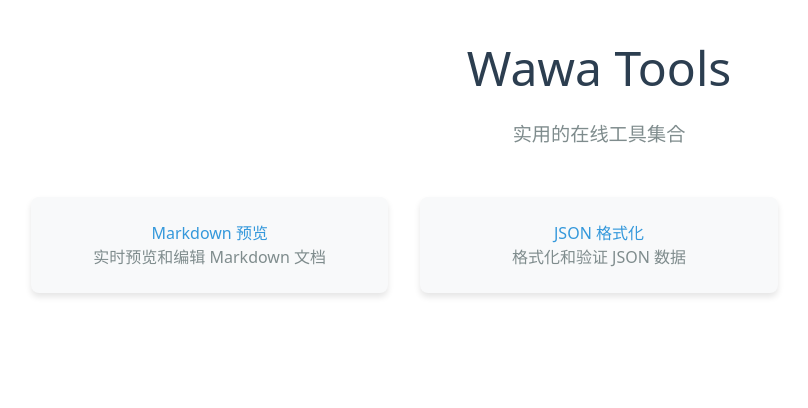
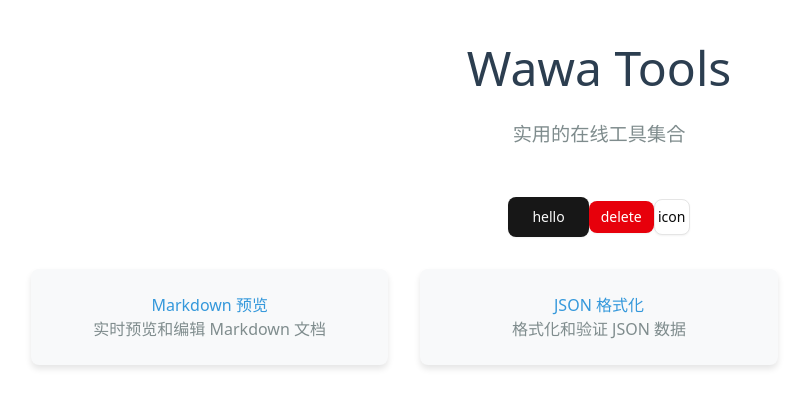
Before and after one commit to onlytiancai/wawa-tools, a Nuxt app: page / in a window 1280 px wide. Shown: the top 408 px of the page, without its empty margins (41-849 px from the left). Built offline with nearby package versions, Linux system fonts and the light colour scheme.

Commit message:
feat: 添加 shadcn-ui 按钮组件
在项目中集成 shadcn-ui 按钮组件，包括基础配置和样式变体支持。

```diff
--- /dev/null
+++ b/components/ui/button/Button.vue
@@ -0,0 +1,29 @@
+<script setup lang="ts">
+import type { PrimitiveProps } from "reka-ui"
+import type { HTMLAttributes } from "vue"
+import type { ButtonVariants } from "."
+import { Primitive } from "reka-ui"
+import { cn } from "@/lib/utils"
+import { buttonVariants } from "."
+
+interface Props extends PrimitiveProps {
+  variant?: ButtonVariants["variant"]
+  size?: ButtonVariants["size"]
+  class?: HTMLAttributes["class"]
+}
+
+const props = withDefaults(defineProps<Props>(), {
+  as: "button",
+})
+</script>
+
+<template>
+  <Primitive
+    data-slot="button"
+    :as="as"
+    :as-child="asChild"
+    :class="cn(buttonVariants({ variant, size }), props.class)"
+  >
+    <slot />
+  </Primitive>
+</template>
--- /dev/null
+++ b/components/ui/button/index.ts
@@ -0,0 +1,37 @@
+import type { VariantProps } from "class-variance-authority"
+import { cva } from "class-variance-authority"
+
+export { default as Button } from "./Button.vue"
+
+export const buttonVariants = cva(
+  "inline-flex items-center justify-center gap-2 whitespace-nowrap rounded-md text-sm font-medium transition-all disabled:pointer-events-none disabled:opacity-50 [&_svg]:pointer-events-none [&_svg:not([class*='size-'])]:size-4 shrink-0 [&_svg]:shrink-0 outline-none focus-visible:border-ring focus-visible:ring-ring/50 focus-visible:ring-[3px] aria-invalid:ring-destructive/20 dark:aria-invalid:ring-destructive/40 aria-invalid:border-destructive",
+  {
+    variants: {
+      variant: {
+        default:
+          "bg-primary text-primary-foreground shadow-xs hover:bg-primary/90",
+        destructive:
+          "bg-destructive text-white shadow-xs hover:bg-destructive/90 focus-visible:ring-destructive/20 dark:focus-visible:ring-destructive/40 dark:bg-destructive/60",
+        outline:
+          "border bg-background shadow-xs hover:bg-accent hover:text-accent-foreground dark:bg-input/30 dark:border-input dark:hover:bg-input/50",
+        secondary:
+          "bg-secondary text-secondary-foreground shadow-xs hover:bg-secondary/80",
+        ghost:
+          "hover:bg-accent hover:text-accent-foreground dark:hover:bg-accent/50",
+        link: "text-primary underline-offset-4 hover:underline",
+      },
+      size: {
+        default: "h-9 px-4 py-2 has-[>svg]:px-3",
+        sm: "h-8 rounded-md gap-1.5 px-3 has-[>svg]:px-2.5",
+        lg: "h-10 rounded-md px-6 has-[>svg]:px-4",
+        icon: "size-9",
+      },
+    },
+    defaultVariants: {
+      variant: "default",
+      size: "default",
+    },
+  },
+)
+
+export type ButtonVariants = VariantProps<typeof buttonVariants>
--- a/nuxt.config.ts
+++ b/nuxt.config.ts
@@ -20,4 +20,12 @@
   vite: {
     plugins: [ tailwindcss() ],
   },
+  modules: [
+    'shadcn-nuxt',
+    // …可能还要有 Tailwind 模块或插件
+  ],
+  shadcn: {
+    prefix: '',
+    componentDir: './components/ui', // 放组件的目录（可自定义）
+  },
 })
--- a/package.json
+++ b/package.json
@@ -14,6 +14,7 @@
     "clsx": "^2.1.1",
     "lucide-vue-next": "^0.544.0",
     "nuxt": "^3.12.4",
+    "reka-ui": "^2.5.0",
     "tailwind-merge": "^3.3.1",
     "tw-animate-css": "^1.4.0",
     "vue": "latest"
@@ -21,6 +22,7 @@
   "devDependencies": {
     "@tailwindcss/vite": "^4.1.13",
     "shadcn-nuxt": "^2.2.0",
-    "tailwindcss": "^4.1.13"
+    "tailwindcss": "^4.1.13",
+    "typescript": "^5.9.2"
   }
 }
--- a/pages/index.vue
+++ b/pages/index.vue
@@ -2,6 +2,10 @@
   <div class="container">
     <h1 class="title">Wawa Tools</h1>
     <p class="description">实用的在线工具集合</p>
+
+    <Button variant="default" size="lg">hello</Button>
+    <Button variant="destructive" size="sm">delete</Button>
+    <Button variant="outline" size="icon">icon</Button>
 
     <div class="tools-grid">
       <NuxtLink to="/markdown" class="tool-card">
```
Also changed, not shown: 1 other file (tests, documents, lock files or other folders).
